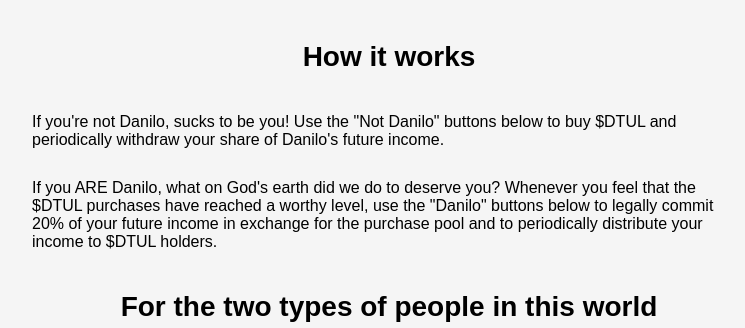
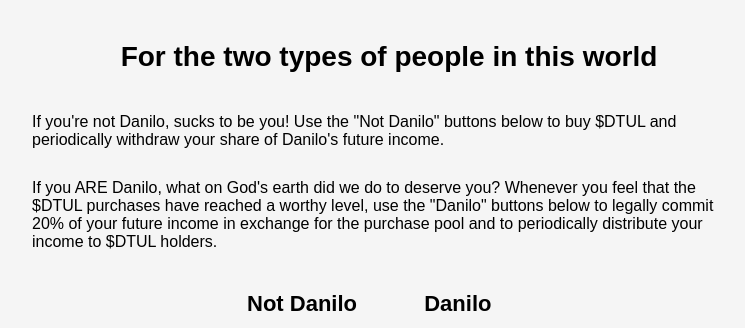
Before and after one commit to 0xNodnarB/Tuleverage, a plain HTML site: page index.html in a window 1280 px wide. Shown: the part 472-800 px from the top of the page, without its empty margins (251-996 px from the left). Drawn offline with Linux system fonts and the light colour scheme.

Commit message:
Update index.html

```diff
--- a/index.html
+++ b/index.html
@@ -195,13 +195,11 @@ button:hover {
 
   <center><img  width="400" height="350" src="https://lh3.googleusercontent.com/drive-viewer/AK7aPaC0qOJPjI88HpkudZQ-S97Y4svt3kQb-YB5WUyGlsPxkXB3QbdcvWV-CGZ92MbXeQX6xS8Q_TNhKUfI4CH8gwvtOMur=s1600"></center>
 
-<h2>How it works</h2>
+<h2>For the two types of people in this world</h2>
 
 <p style="margin-left: 275px; margin-right: 275px; margin-top: 40px; margin-bottom: 30px">If you're not Danilo, sucks to be you!  Use the "Not Danilo" buttons below to buy $DTUL and periodically withdraw your share of Danilo's future income.</p>
 
 <p style="margin-left: 275px; margin-right: 275px">If you ARE Danilo, what on God's earth did we do to deserve you?  Whenever you feel that the $DTUL purchases have reached a worthy level, use the "Danilo" buttons below to legally commit 20% of your future income in exchange for the purchase pool and to periodically distribute your income to $DTUL holders.</p>
-
-<h2>For the two types of people in this world</h2>
 
 <h3 class="sentence">Not Danilo&nbsp&nbsp&nbsp&nbsp&nbsp&nbsp&nbsp&nbsp&nbsp&nbsp&nbspDanilo
 </h3>
```
